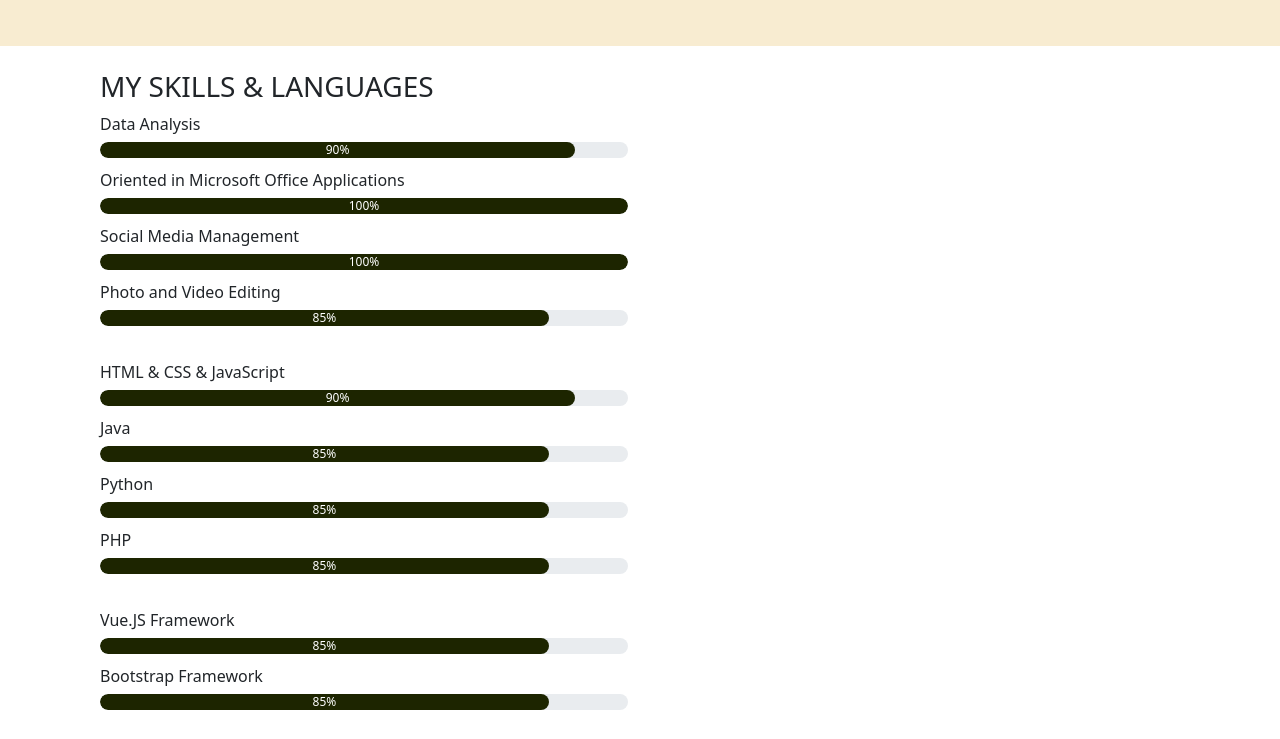
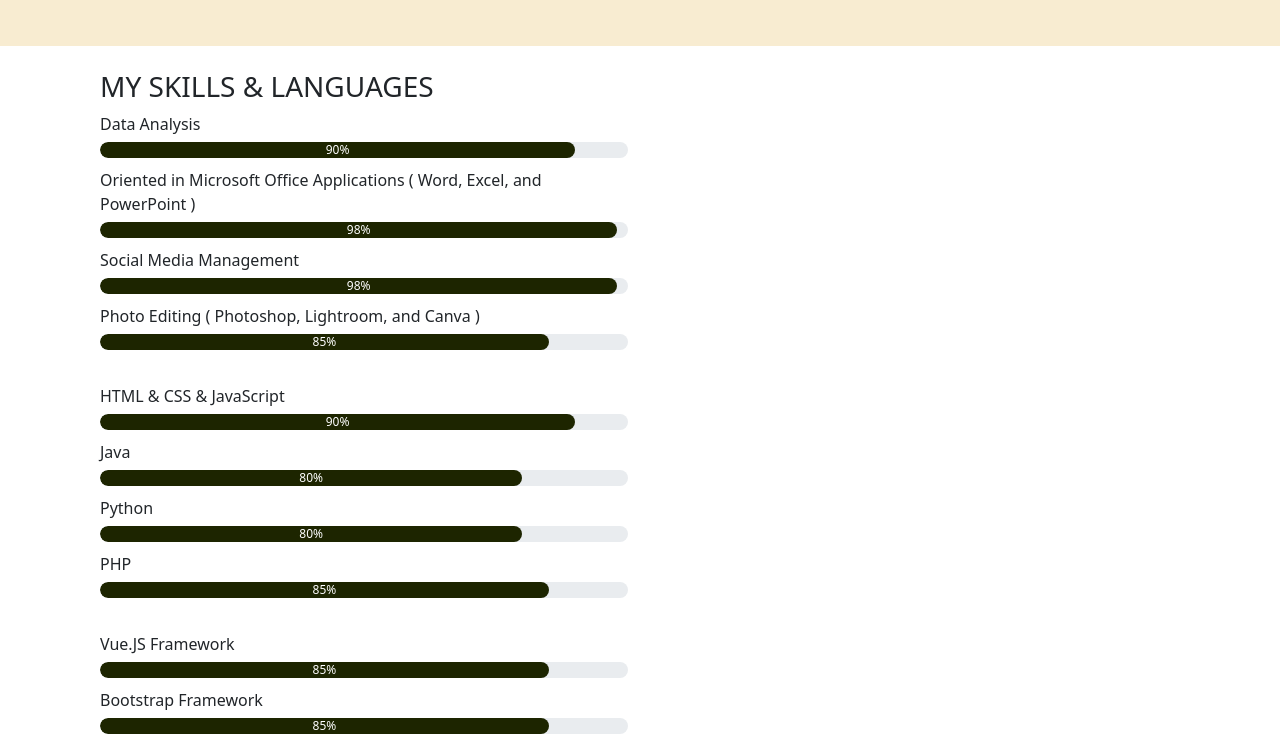
Before and after one commit to christinebrito/My_Personal_Website, a plain HTML site: page index.html in a window 1280 px wide. Shown: the part 2444-3183 px from the top of the page. Drawn offline with nearby package versions, Linux system fonts and the light colour scheme; some packages are replaced by stand-ins of ours; a script that the page names is missing.

Commit message:
update skills

```diff
--- a/index.html
+++ b/index.html
@@ -191,7 +191,7 @@
                             <li>
                                 <h4><span> June 2022 </span></h4>
                                 <b>ICargo Pacific</b><br>
-                                <p>Internship ( 250 hours ) <br>
+                                <p>Internship <br>
                                    Front-End Developer <br><br>
                                    - Web design and development<br>
                                    - Vercel Deployment<br>
@@ -220,17 +220,17 @@
                     <div class="progress-bar" style="width: 90%;">90%</div>
                     </div>
 
-                    <p>Oriented in Microsoft Office Applications</p>
+                    <p>Oriented in Microsoft Office Applications ( Word, Excel, and PowerPoint )</p>
                     <div class="progress">
-                    <div class="progress-bar" style="width: 100%;">100%</div>
+                    <div class="progress-bar" style="width: 98%;">98%</div>
                     </div>
 
                     <p>Social Media Management</p>
                     <div class="progress">
-                    <div class="progress-bar" style="width: 100%;">100%</div>
+                    <div class="progress-bar" style="width: 98%;">98%</div>
                     </div>
 
-                    <p>Photo and Video Editing</p>
+                    <p>Photo Editing ( Photoshop, Lightroom, and Canva )</p>
                     <div class="progress">
                     <div class="progress-bar" style="width: 85%;">85%</div>
                     </div>
@@ -243,12 +243,12 @@
 
                     <p>Java</p>
                     <div class="progress">
-                    <div class="progress-bar" style="width: 85%;">85%</div>
+                    <div class="progress-bar" style="width: 80%;">80%</div>
                     </div>
 
                     <p>Python</p>
                     <div class="progress">
-                    <div class="progress-bar" style="width: 85%;">85%</div>
+                    <div class="progress-bar" style="width: 80%;">80%</div>
                     </div>
 
                     <p>PHP</p>
```
